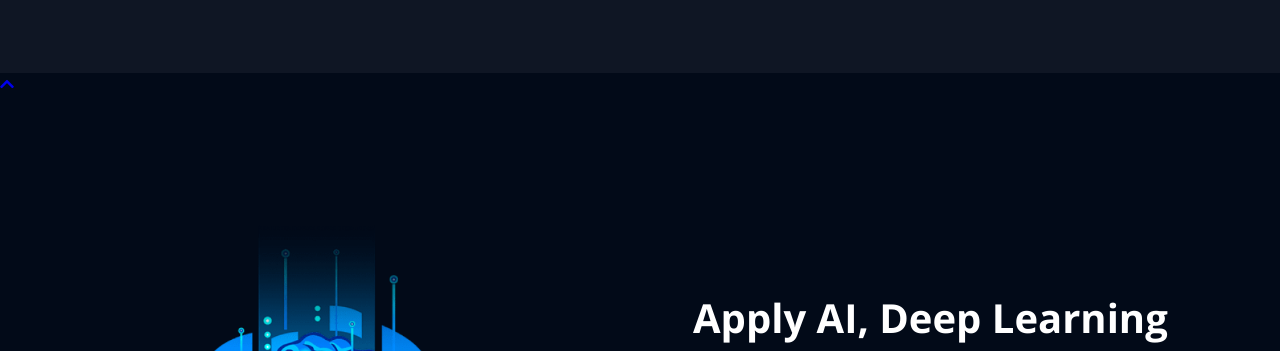
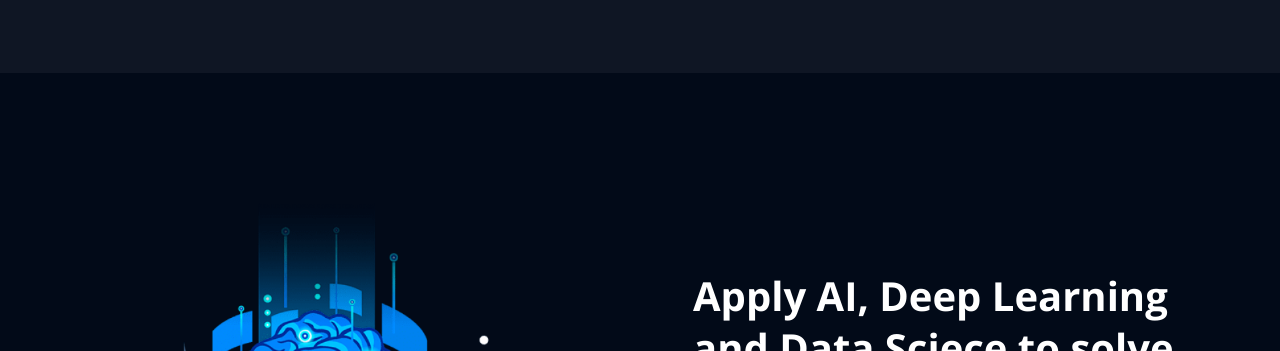
Before and after one commit to Avetis-Harutyunyan/artificial, a plain HTML site: page index.html in a window 1280 px wide. Shown: the part 749-1100 px from the top of the page. Drawn offline with nearby package versions, Linux system fonts and the light colour scheme.

Commit message:
Update index.html

```diff
--- a/index.html
+++ b/index.html
@@ -79,10 +79,6 @@
             </div>
         </div>
     </header>
-
-    <div class="to_top">
-        <a href="#"> <i class="fas fa-chevron-up"></i> </a>
-    </div>
 
     <main>
         <section class="about__section">
```
